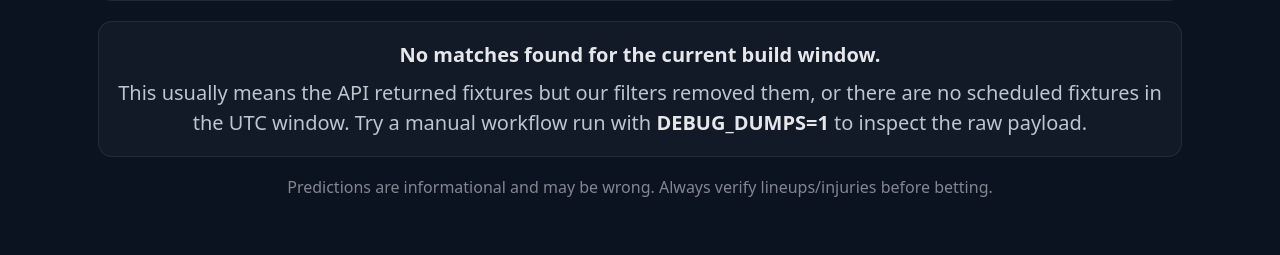
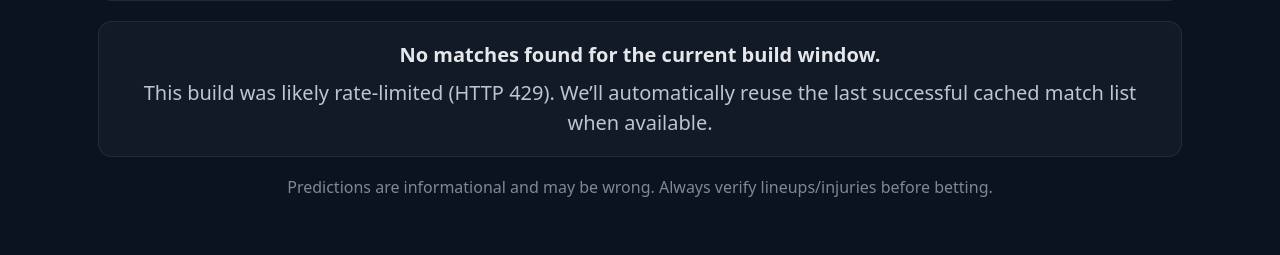
Before and after one commit to michaelwhitzel/tennisfoundry, a Python web app: template templates/index.html in a window 1280 px wide. Shown: the part 665-920 px from the top of the page. Run offline with Jinja, Linux system fonts and the light colour scheme; the template is opened without the code that fills it: most values are stand-ins (such as "Sample title", 1, 10 or a date in 2020).

Commit message:
Refactor index.html and update no matches message
Updated the index.html file to remove some CSS variables and modify the message displayed when no matches are found.

```diff
--- a/templates/index.html
+++ b/templates/index.html
@@ -5,12 +5,9 @@
   <meta name="viewport" content="width=device-width, initial-scale=1.0" />
   <title>TennisFoundry — Daily Predictions</title>
   <link rel="stylesheet" href="https://cdn.jsdelivr.net/npm/@picocss/pico@1/css/pico.min.css">
-
   <style>
     :root {
       --bg: #0b1220;
-      --panel: rgba(255, 255, 255, 0.04);
-      --panel-2: rgba(255, 255, 255, 0.06);
       --border: rgba(255, 255, 255, 0.08);
       --text: #e5e7eb;
       --muted: rgba(229, 231, 235, 0.68);
@@ -19,16 +16,13 @@
       --shadow: 0 14px 40px rgba(0,0,0,0.45);
       --radius: 14px;
     }
-
     body {
       background: radial-gradient(1100px 700px at 20% -10%, rgba(34,197,94,0.18), transparent 55%),
                   radial-gradient(900px 650px at 90% 0%, rgba(96,165,250,0.18), transparent 50%),
                   var(--bg);
       color: var(--text);
     }
-
     .wrap { max-width: 1120px; margin: 0 auto; padding: 22px 18px 56px; }
-
     .topbar {
       display: flex; justify-content: space-between; align-items: center; gap: 16px;
       padding: 14px 16px;
@@ -39,7 +33,6 @@
       position: sticky; top: 12px; z-index: 10;
       backdrop-filter: blur(10px);
     }
-
     .brand { display: flex; align-items: center; gap: 12px; min-width: 240px; }
     .logo {
       width: 38px; height: 38px; border-radius: 12px;
@@ -48,9 +41,7 @@
     }
     .brand h1 { font-size: 1.05rem; margin: 0; letter-spacing: 0.3px; line-height: 1.1; }
     .brand small { display: block; color: var(--muted); font-size: 0.78rem; margin-top: 2px; }
-
     .meta { display: flex; gap: 10px; align-items: center; flex-wrap: wrap; justify-content: flex-end; }
-
     .chip {
       border: 1px solid var(--border);
       background: rgba(255,255,255,0.04);
@@ -82,7 +73,6 @@
       border-bottom: 1px solid var(--border);
     }
     details > summary::-webkit-details-marker { display: none; }
-
     .tour-title { display: flex; align-items: baseline; gap: 12px; }
     .tour-title span { font-size: 1.15rem; font-weight: 850; letter-spacing: 0.3px; }
     .tour-title em { font-style: normal; color: var(--muted); font-size: 0.9rem; }
@@ -128,25 +118,19 @@
 
     .players { display: grid; gap: 10px; }
     .player { display: flex; align-items: center; gap: 12px; }
-
     .avatar {
       width: 54px; height: 54px; border-radius: 14px;
       border: 1px solid var(--border);
       background: rgba(255,255,255,0.04);
-      object-fit: cover;
-      flex: 0 0 auto;
+      object-fit: cover; flex: 0 0 auto;
     }
-
     .pname { margin: 0; font-weight: 850; font-size: 1rem; line-height: 1.05; letter-spacing: 0.2px; }
     .prank { margin: 2px 0 0; color: var(--muted); font-size: 0.82rem; }
-
     .vs { color: rgba(229,231,235,0.35); font-weight: 900; letter-spacing: 2px; font-size: 0.8rem; margin-left: 66px; margin-top: -4px; }
 
     .pick { border-top: 1px solid var(--border); padding-top: 12px; }
-
     .label { color: var(--muted); font-size: 0.78rem; letter-spacing: 0.3px; text-transform: uppercase; margin-bottom: 6px; }
     .winner { font-size: 1.05rem; font-weight: 900; color: var(--brand-2); margin: 0; }
-
     .conf-row { display: flex; align-items: center; gap: 10px; margin-top: 8px; flex-wrap: wrap; }
     .badge {
       border-radius: 999px;
@@ -161,7 +145,6 @@
       color: var(--muted);
     }
     .badge strong { color: var(--text); }
-
     .meter {
       height: 8px; border-radius: 999px;
       background: rgba(255,255,255,0.08);
@@ -175,7 +158,6 @@
       background: linear-gradient(90deg, rgba(34,197,94,0.9), rgba(96,165,250,0.9));
       width: 0%;
     }
-
     .reason { margin-top: 10px; color: rgba(229,231,235,0.78); line-height: 1.5; font-size: 0.92rem; }
 
     .empty {
@@ -237,7 +219,6 @@
                 {% for match in tourney_data.matches %}
                   <article class="card">
                     <div class="card-inner">
-
                       <div class="players">
                         <div class="player">
                           <img class="avatar"
@@ -297,8 +278,7 @@
       <div class="empty">
         <p style="margin:0 0 8px;"><strong>No matches found for the current build window.</strong></p>
         <p style="margin:0;">
-          This usually means the API returned fixtures but our filters removed them, or there are no scheduled fixtures in the UTC window.
-          Try a manual workflow run with <strong>DEBUG_DUMPS=1</strong> to inspect the raw payload.
+          This build was likely rate-limited (HTTP 429). We’ll automatically reuse the last successful cached match list when available.
         </p>
       </div>
     {% endif %}
```
